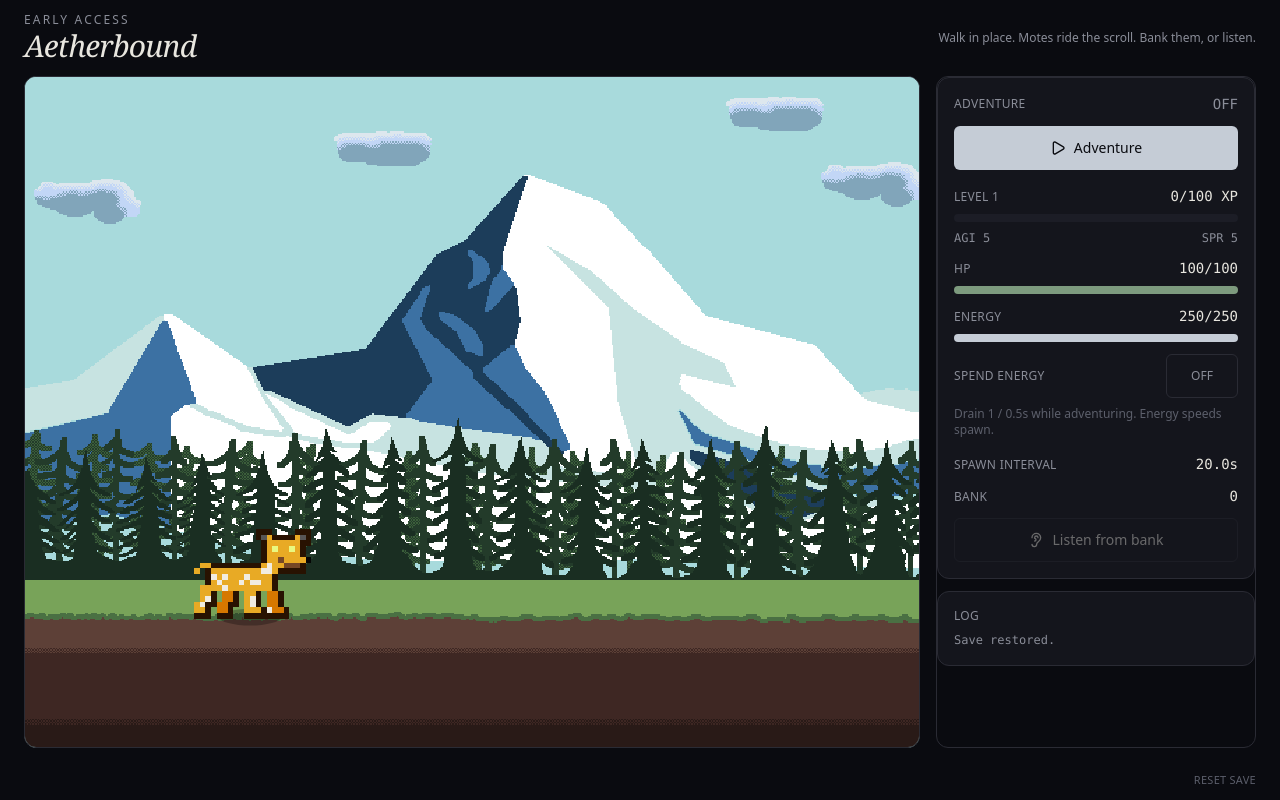
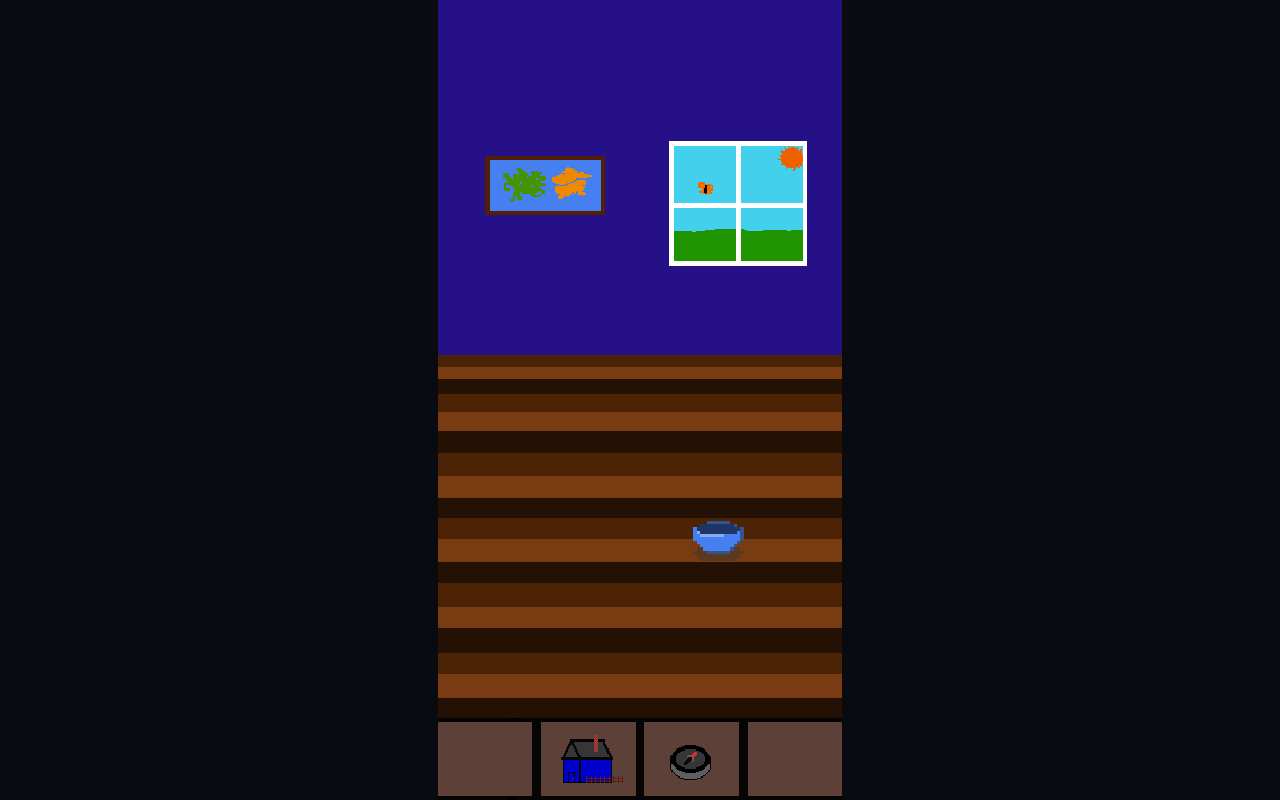
Before and after one commit to NIGHT-Official/Aetherbound, a React (Vite) app: page / in a window 1280 px wide. Built offline with nearby package versions, Linux system fonts and the light colour scheme.

Commit message:
Home Screen Update 1.0

```diff
--- a/src/App.tsx
+++ b/src/App.tsx
@@ -1,5 +1,10 @@
 import { SpiritWalk } from "./components/spirit-walk";
+import { useState } from "react";
+import { HomeScreen } from "./components/home-screen";
 
 export default function App() {
-  return <SpiritWalk />;
+  const [view, setView] = useState<"home" | "adventure">("home");
+  return view === "home"
+    ? <HomeScreen onGoAdventure={() => setView("adventure")} />
+    : <SpiritWalk onGoHome={() => setView("home")} />;
 }
--- /dev/null
+++ b/src/components/home-screen.tsx
@@ -0,0 +1,80 @@
+import { useEffect, useRef } from "react";
+import { HOME_H, HOME_W, HomeSim } from "@/game/home";
+
+export function HomeScreen({ onGoAdventure }: { onGoAdventure: () => void }) {
+  const canvasRef = useRef<HTMLCanvasElement | null>(null);
+  const wrapRef = useRef<HTMLDivElement | null>(null);
+
+    useEffect(() => {
+    const sim = new HomeSim();
+    void sim.loadSprites().catch(() => undefined);
+
+    const canvas = canvasRef.current;
+    if (!canvas) return;
+    const ctx = canvas.getContext("2d");
+    if (!ctx) return;
+
+    const resize = () => {
+      const wrap = wrapRef.current;
+      if (!wrap) return;
+      const dpr = Math.min(window.devicePixelRatio || 1, 2);
+      const cssW = wrap.clientWidth;
+      const cssH = wrap.clientHeight;
+      canvas.width = Math.max(1, Math.floor(cssW * dpr));
+      canvas.height = Math.max(1, Math.floor(cssH * dpr));
+      canvas.style.width = `${cssW}px`;
+      canvas.style.height = `${cssH}px`;
+      const scale = Math.min(cssW / HOME_W, cssH / HOME_H);   // min = contain
+      const ox = (cssW - HOME_W * scale) / 2;
+      const oy = (cssH - HOME_H * scale) / 2;
+      ctx.setTransform(dpr * scale, 0, 0, dpr * scale, dpr * ox, dpr * oy);
+    };
+    resize();
+    const ro = new ResizeObserver(resize);
+    if (wrapRef.current) ro.observe(wrapRef.current);
+
+    let last = performance.now();
+    let raf = 0;
+    const loop = (now: number) => {
+      const dt = Math.min((now - last) / 1000, 0.1);
+      last = now;
+      sim.tick(dt);
+
+      ctx.save();
+      ctx.setTransform(1, 0, 0, 1, 0, 0);
+      ctx.clearRect(0, 0, canvas.width, canvas.height);
+      ctx.restore();
+
+      sim.draw(ctx);
+      raf = requestAnimationFrame(loop);
+    };
+    raf = requestAnimationFrame(loop);
+
+    return () => {
+      cancelAnimationFrame(raf);
+      ro.disconnect();
+    };
+  }, []);
+
+  return (
+    <div className="flex h-dvh items-center justify-center bg-bg">
+  <div
+    className="relative w-full"
+    style={{ maxWidth: "calc(100dvh * 360 / 713)", aspectRatio: "360 / 713" }}
+  >
+    <div ref={wrapRef} className="absolute inset-x-0 top-0" style={{ height: `${(640 / 713) * 100}%` }}>
+      <canvas ref={canvasRef} className="absolute inset-0 h-full w-full touch-none" />
+    </div>
+    <div className="absolute inset-x-0 bottom-0" style={{ height: `${(73 / 713) * 100}%` }}>
+      <img src="/sprites/menu-bar.png" className="h-full w-full" style={{ imageRendering: "pixelated" }} alt="" />
+      <button className="absolute top-0 left-0 h-full w-1/4" aria-label="Market" disabled />
+<button className="absolute top-0 left-1/4 h-full w-1/4" aria-label="Home" disabled />
+<button className="absolute top-0 left-2/4 h-full w-1/4" aria-label="Adventure" onClick={onGoAdventure} />
+<button className="absolute top-0 left-3/4 h-full w-1/4" aria-label="Lab" disabled />
+
+    </div>
+  </div>
+</div>
+
+  );
+}
--- a/src/components/spirit-walk.tsx
+++ b/src/components/spirit-walk.tsx
@@ -1,4 +1,4 @@
-import { Archive, Ear, Play, Shield, Square, Swords, Wand2 } from "lucide-react";
+import { Archive, Ear, Home, Play, Shield, Square, Swords, Wand2 } from "lucide-react";
 import { useEffect, useRef, useState } from "react";
 import { Button } from "@/components/ui/button";
 import { cn } from "@/lib/utils";
@@ -38,7 +38,7 @@ const emptyHud: HudSnapshot = {
 const MIN_PANEL_HEIGHT = 140;
 const MAX_PANEL_HEIGHT = 320;
 
-export function SpiritWalk() {
+export function SpiritWalk({ onGoHome }: { onGoHome: () => void }) {
   const canvasRef = useRef<HTMLCanvasElement | null>(null);
   const wrapRef = useRef<HTMLDivElement | null>(null);
   const gameRef = useRef<SpiritGame | null>(null);
@@ -154,6 +154,7 @@ export function SpiritWalk() {
 
   const g = () => gameRef.current;
 
+
   return (
     <div className="flex h-dvh max-h-dvh flex-col overflow-hidden bg-bg text-fg select-none">
       <header className="flex shrink-0 items-center justify-between gap-4 px-4 py-2 md:py-3 md:px-6">
@@ -165,6 +166,9 @@ export function SpiritWalk() {
             Aetherbound
           </h1>
         </div>
+        <button onClick={onGoHome} aria-label="Home">
+          <Home />
+        </button>
         <p className="hidden max-w-xs text-right text-xs leading-relaxed text-muted sm:block">
           Walk in place. Motes ride the scroll. Bank them, or listen.
         </p>
--- /dev/null
+++ b/src/game/home.ts
@@ -0,0 +1,116 @@
+export type BowlState = 'full' | 'pouring' | 'empty';
+
+export interface Bowl {
+  state: BowlState;
+  x: number;
+  y: number;
+  pourTimer: number; // seconds remaining in the eating animation
+}
+
+const EATING_DURATION_SEC = 1.5; // matches the old Godot hold time
+
+export function createBowl(x: number, y: number): Bowl {
+  return { state: 'empty', x, y, pourTimer: 0 };
+}
+
+/** Called by the feed interaction (bag-shake) — the ONLY way a bowl refills. */
+export function refillBowl(bowl: Bowl) {
+  bowl.state = 'full';
+  bowl.pourTimer = 0;
+}
+
+/**
+ * Called by the pup when it starts eating. Returns false (and does nothing)
+ * if the bowl isn't actually full — callers should already be checking
+ * bowl.state before this, but this guards against a stale call.
+ */
+export function startEating(bowl: Bowl): boolean {
+  if (bowl.state !== 'full') return false;
+  bowl.state = 'pouring';
+  bowl.pourTimer = EATING_DURATION_SEC;
+  return true;
+}
+
+/** Call once per frame. Fires onFinished() the moment eating completes. */
+export function tickBowl(bowl: Bowl, dt: number, onFinished: () => void) {
+  if (bowl.state !== 'pouring') return;
+  bowl.pourTimer -= dt;
+  if (bowl.pourTimer <= 0) {
+    bowl.state = 'empty';
+    bowl.pourTimer = 0;
+    onFinished();
+  }
+}
+
+export const HOME_W = 360;
+export const HOME_H = 640;
+
+const BOWL_FRAME_W = 15;
+const BOWL_FRAME_H = 14;
+const BOWL_SCALE = 3;
+
+function loadImage(src: string): Promise<HTMLImageElement> {
+  return new Promise((resolve, reject) => {
+    const img = new Image();
+    img.onload = () => resolve(img); // pixels arrrived: hand image back
+    img.onerror = () => reject(new Error(src)); // failed: Report where
+    img.src = src; // setting src starts the download
+  });
+}
+
+export class HomeSim {
+  hudDirty = true;
+  time  = 0;
+  bowl = createBowl(250, 500);
+  hunger = 100;
+  bgImg: HTMLImageElement | null = null;
+  bowlImg: HTMLImageElement | null = null;
+  bagImg: HTMLImageElement | null = null;
+  eatImg: HTMLImageElement | null = null;
+
+  tick(dt: number) {
+    const step = Math.min(dt, 0.1); // safety clamp
+    this.time += step; // running clock, used for animations
+   tickBowl(this.bowl, step, () => {
+      this.hunger = 100; // runs ONCE, the moment eating is complete
+      this.hudDirty = true;
+    });
+  }
+
+  loadSprites() {
+    return Promise.all([
+      loadImage("/sprites/home-bg.png"),
+      loadImage("/sprites/bowl.png"),
+      loadImage("/sprites/food-bag.png"),
+      loadImage("/sprites/pup-eating.png"),
+    ]).then(([bg, bowl, bag, eat]) => {
+      this.bgImg = bg;
+      this.bowlImg = bowl;
+      this.bagImg = bag;
+      this.eatImg = eat;
+      this.hudDirty = true;
+    });
+  }
+
+  draw(ctx: CanvasRenderingContext2D) {
+    ctx.imageSmoothingEnabled = false; // keeps pixel art crisp
+
+    if (this.bgImg) ctx.drawImage(this.bgImg, 0, 0, HOME_W, HOME_H);
+
+    if (this.bowlImg) {
+      const frame =
+      this.bowl.state === 'full' ? 0 :
+      this.bowl.state === 'pouring' ? 1 : 2;
+    const dw = BOWL_FRAME_W * BOWL_SCALE;
+    const dh = BOWL_FRAME_H * BOWL_SCALE;
+    ctx.drawImage(
+        this.bowlImg,
+        frame * BOWL_FRAME_W, 0, BOWL_FRAME_W, BOWL_FRAME_H, // source
+        this.bowl.x - dw / 2, this.bowl.y - dh, dw, dh // destination
+      );
+    }
+  }
+
+
+
+}
```
Also changed, not shown: 1 other file (tests, documents, lock files or other folders).
